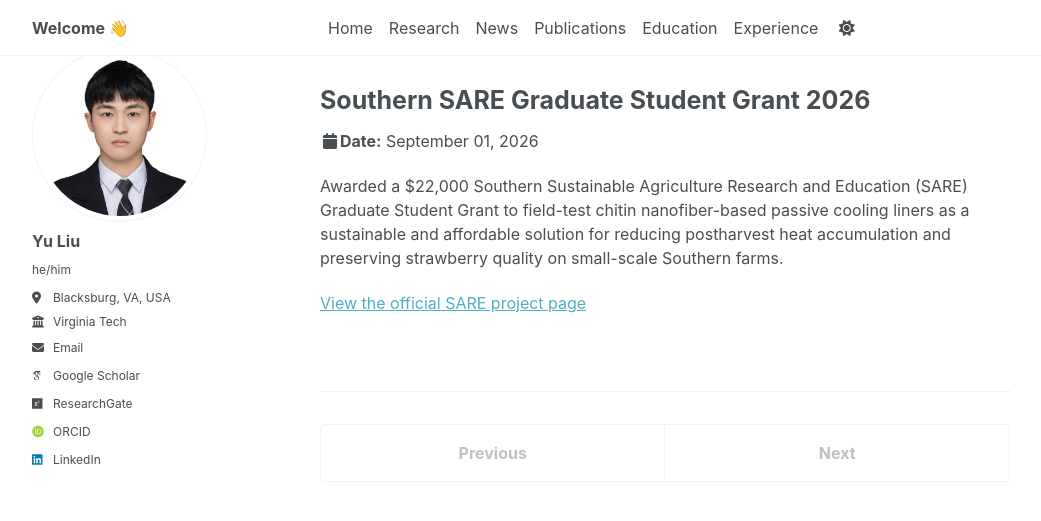
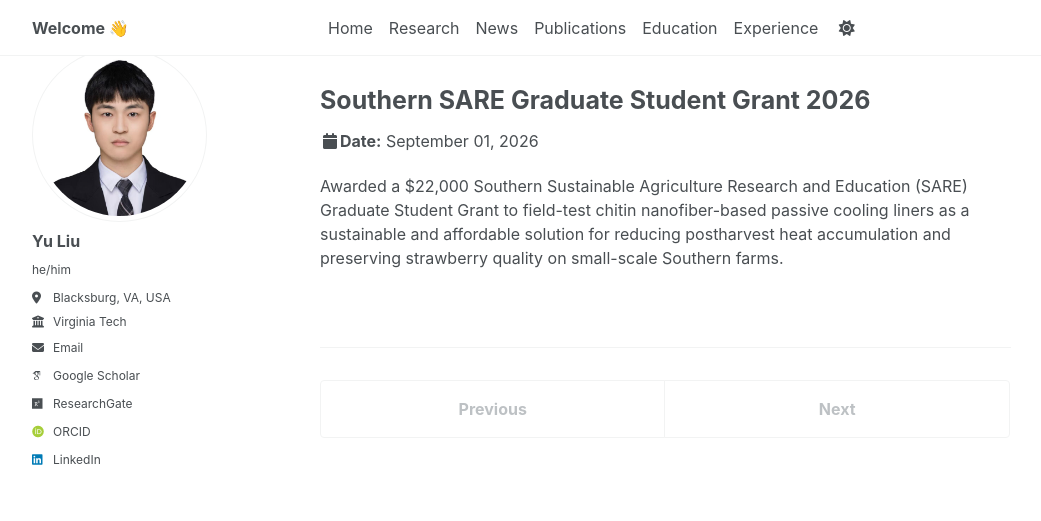
Before and after one commit to yuliu0322/yuliu0322.github.io, a Jekyll site: the page built from _talks/2026-09-01-Southern SARE Graduate Student Grant.md, in a window 1280 px wide. Shown: the top 521 px of the page, without its empty margins (48-1089 px from the left). Built offline with Jekyll 4.4.1, drawn with Linux system fonts in a browser that asks for light colours; some web fonts are replaced; a script bundle is joined from its source files by our own code; library files that are not in the unit come from our copies.

Commit message:
Update 2026-09-01-Southern SARE Graduate Student Grant.md

```diff
--- a/_talks/2026-09-01-Southern SARE Graduate Student Grant.md
+++ b/_talks/2026-09-01-Southern SARE Graduate Student Grant.md
@@ -9,5 +9,3 @@ location: "Blacksburg, VA, USA"
 ---
 
 Awarded a $22,000 Southern Sustainable Agriculture Research and Education (SARE) Graduate Student Grant to field-test chitin nanofiber-based passive cooling liners as a sustainable and affordable solution for reducing postharvest heat accumulation and preserving strawberry quality on small-scale Southern farms.
-
-[View the official SARE project page](https://projects.sare.org/sare_project/gs26-342/)
```
